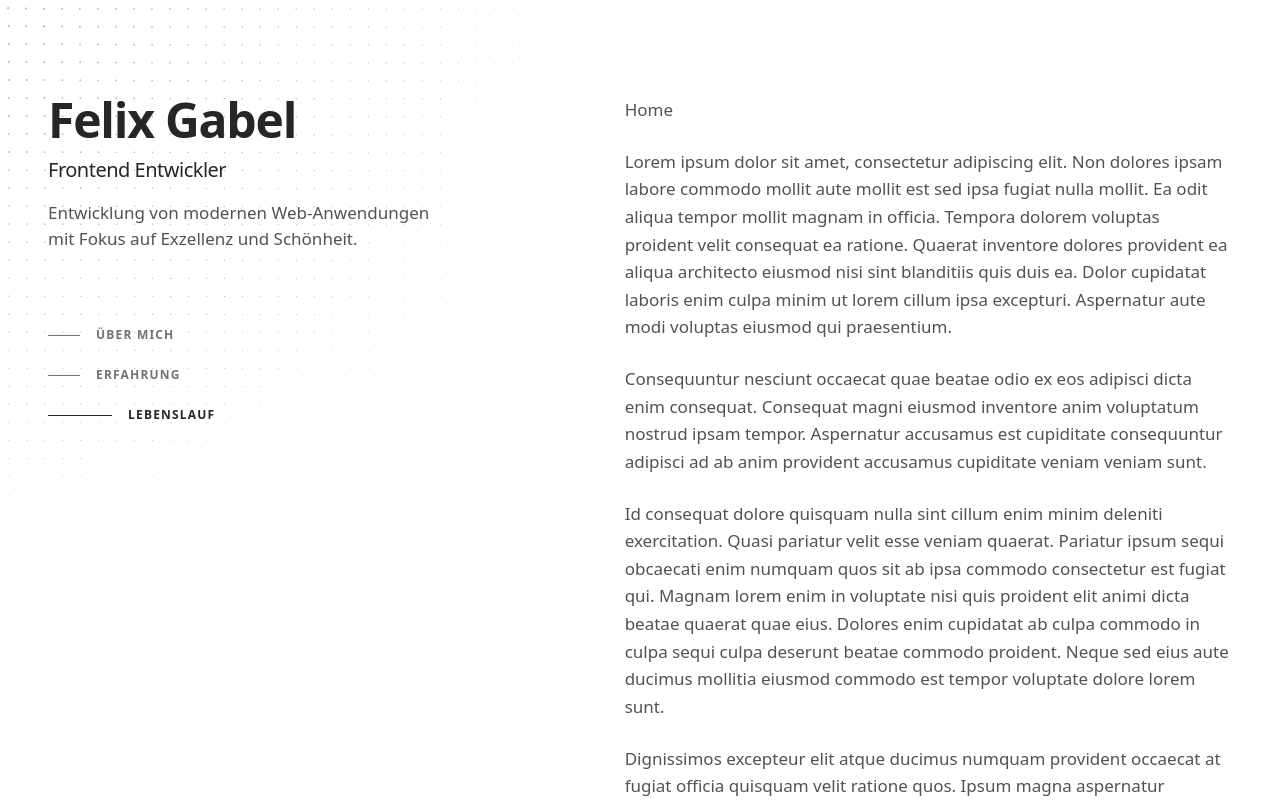
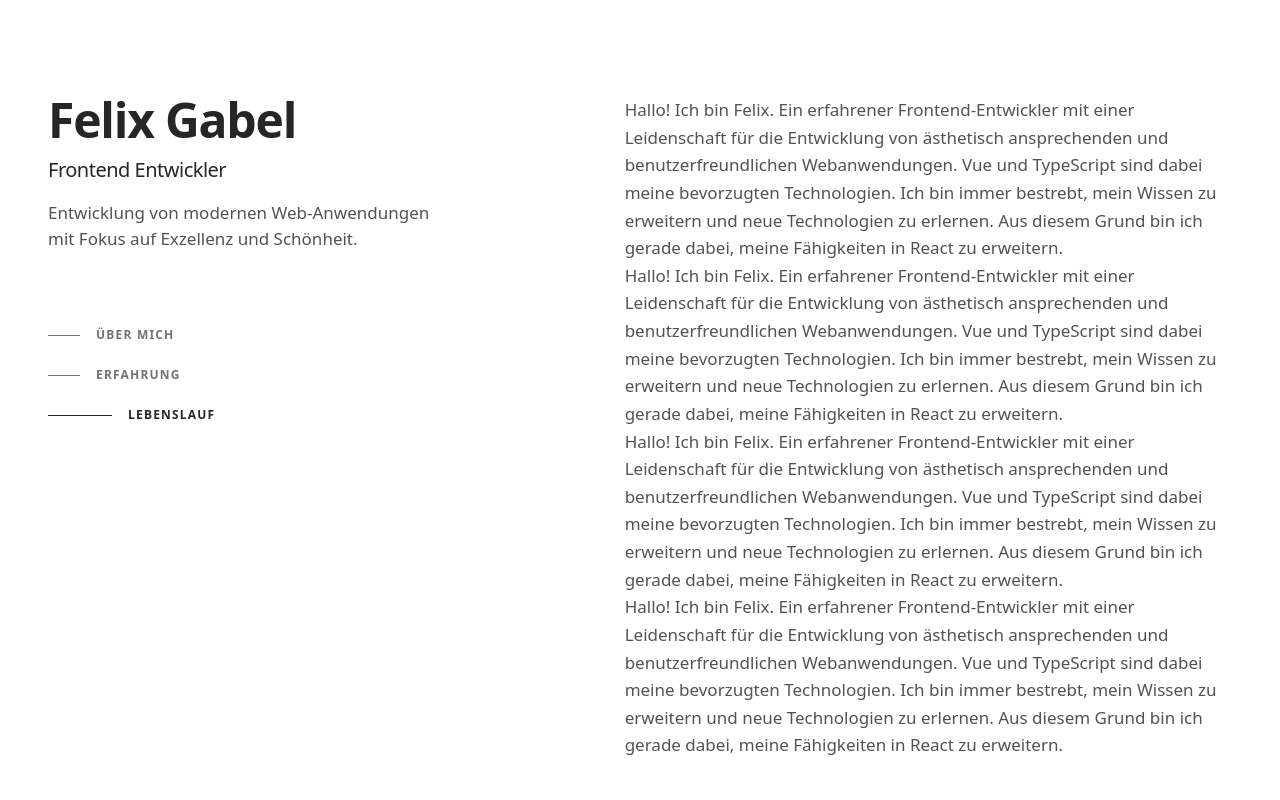
Before and after one commit to felixgabel/portfolio, a Vue app: page /#lebenslauf in a window 1280 px wide. Shown: the top 800 px of the page. Built offline with nearby package versions, Linux system fonts and the light colour scheme; some icons are missing; a web font is replaced by a local one.

Commit message:
feature: integrate MainBody component and temporarily disable dot grid canvas

```diff
--- a/src/App.vue
+++ b/src/App.vue
@@ -1,12 +1,13 @@
 <script setup lang="ts">
 import { breakpointsTailwind, useBreakpoints } from '@vueuse/core'
-import { RouterView } from 'vue-router'
 import BodyContainer from './components/BodyContainer.vue'
 import MainHeader from './components/MainHeader.vue'
 import MagneticDotGridCanvas from './components/MagneticDotGridCanvas.vue'
+import MainBody from './components/MainBody.vue'
 
 const breakpoints = useBreakpoints(breakpointsTailwind)
-const showDotGridCanvas = breakpoints.greaterOrEqual('lg')
+// const showDotGridCanvas = breakpoints.greaterOrEqual('lg')
+const showDotGridCanvas = false
 </script>
 
 <template>
@@ -15,10 +16,7 @@ const showDotGridCanvas = breakpoints.greaterOrEqual('lg')
   <BodyContainer>
     <div class="lg:flex lg:justify-between lg:gap-4">
       <MainHeader></MainHeader>
-
-      <main class="pt-24 lg:w-[52%] lg:py-24">
-        <RouterView />
-      </main>
+      <MainBody></MainBody>
     </div>
   </BodyContainer>
 </template>
```
